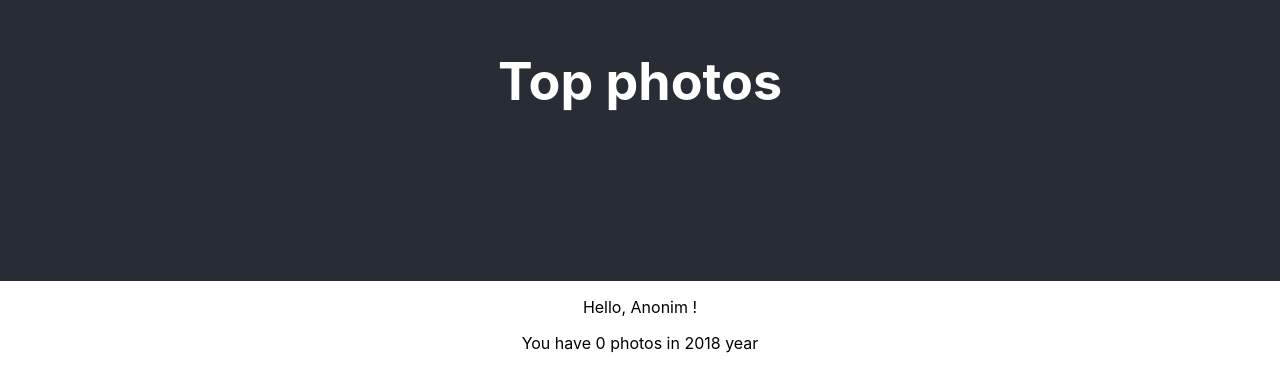
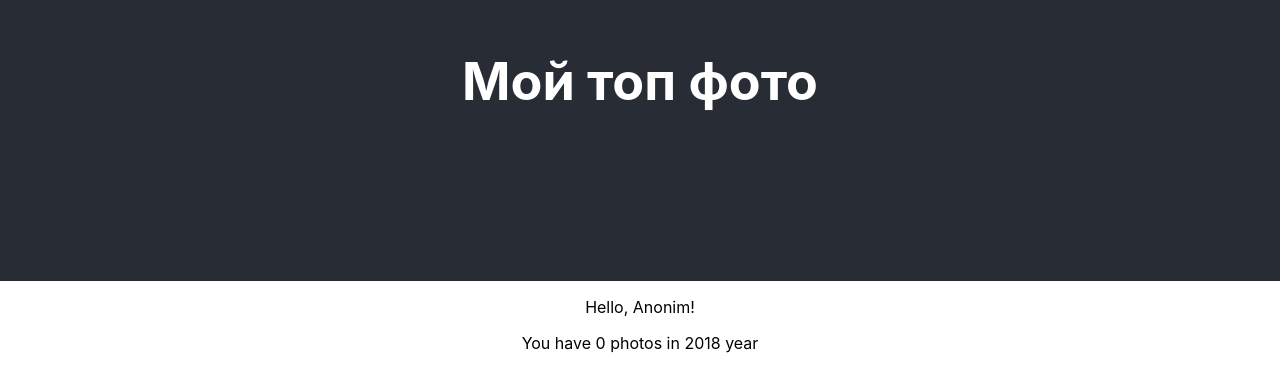
Before and after one commit to mohnatus/redux-course, a React (Create React App) app: page / in a window 1280 px wide. Shown: the part 119-510 px from the top of the page. Built offline with nearby package versions, Linux system fonts and the light colour scheme.

Commit message:
containers & components

```diff
--- a/package.json
+++ b/package.json
@@ -6,6 +6,7 @@
     "@testing-library/jest-dom": "^4.2.4",
     "@testing-library/react": "^9.3.2",
     "@testing-library/user-event": "^7.1.2",
+    "prop-types": "^15.7.2",
     "react": "^16.13.0",
     "react-dom": "^16.13.0",
     "react-redux": "^7.2.0",
--- a/src/App.js
+++ /dev/null
@@ -1,32 +0,0 @@
-import React from 'react';
-import { connect } from 'react-redux';
-import './App.css';
-
-function App({ user, page }) {
-	console.log(user);
-	const { name, lastname } = user;
-	const { photos, year } = page;
-
-	return (
-		<div className="App">
-			<header className="App-header">
-				<h1 className="App-title">Top photos</h1>
-			</header>
-			<p>
-				Hello, {name} {lastname}!
-			</p>
-			<p>
-				You have {photos.length} photos in {year} year
-			</p>
-		</div>
-	);
-}
-
-const mapStateToProps = ({ user, page }) => {
-	return {
-		user,
-		page,
-	};
-};
-
-export default connect(mapStateToProps)(App);
--- /dev/null
+++ b/src/components/Page/Page.js
@@ -0,0 +1,17 @@
+import React from 'react';
+import PropTypes from 'prop-types';
+
+export function Page({ year, photos }) {
+	return (
+		<div>
+			<p>
+				You have {photos.length} photos in {year} year
+			</p>
+		</div>
+	);
+}
+
+Page.propTypes = {
+	year: PropTypes.number.isRequired,
+	photos: PropTypes.array.isRequired,
+};
--- /dev/null
+++ b/src/components/User/User.js
@@ -0,0 +1,14 @@
+import React from 'react';
+import PropTypes from 'prop-types';
+
+export function User({ name }) {
+	return (
+		<div>
+			<p>Hello, {name}!</p>
+		</div>
+	);
+}
+
+User.propTypes = {
+	name: PropTypes.string.isRequired,
+};
--- /dev/null
+++ b/src/containers/App/App.js
@@ -0,0 +1,27 @@
+import React from 'react';
+import { connect } from 'react-redux';
+import { User } from '../../components/User/User';
+import { Page } from '../../components/Page/Page';
+
+import './App.css';
+
+function App({ user, page }) {
+	return (
+		<div className="App">
+			<header className="App-header">
+				<h1 className="App-title">Мой топ фото</h1>
+			</header>
+			<User name={user.name} />
+			<Page photos={page.photos} year={page.year} />
+		</div>
+	);
+}
+
+const mapStateToProps = store => {
+	return {
+		user: store.user,
+		page: store.page,
+	};
+};
+
+export default connect(mapStateToProps)(App);
--- a/src/index.js
+++ b/src/index.js
@@ -5,10 +5,8 @@
 import { store } from './store/configureStore';
 
 import './index.css';
-import App from './App';
+import App from './containers/App/App';
 import * as serviceWorker from './serviceWorker';
-
-console.log('store', store);
 
 ReactDOM.render(
 	<Provider store={store}>
```
Also changed, not shown: src/containers/App/App.css (renamed from src/App.css), 1 other file (tests, documents, lock files or other folders).
